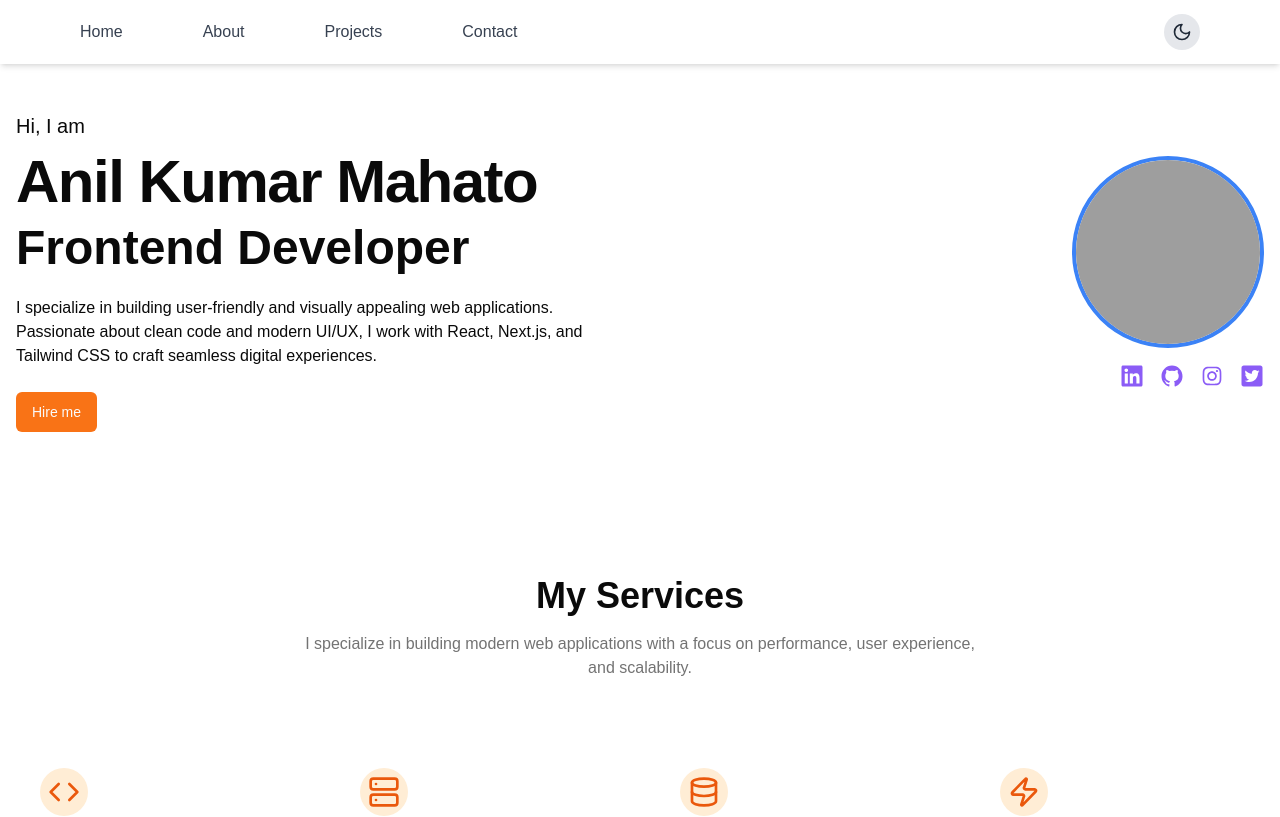
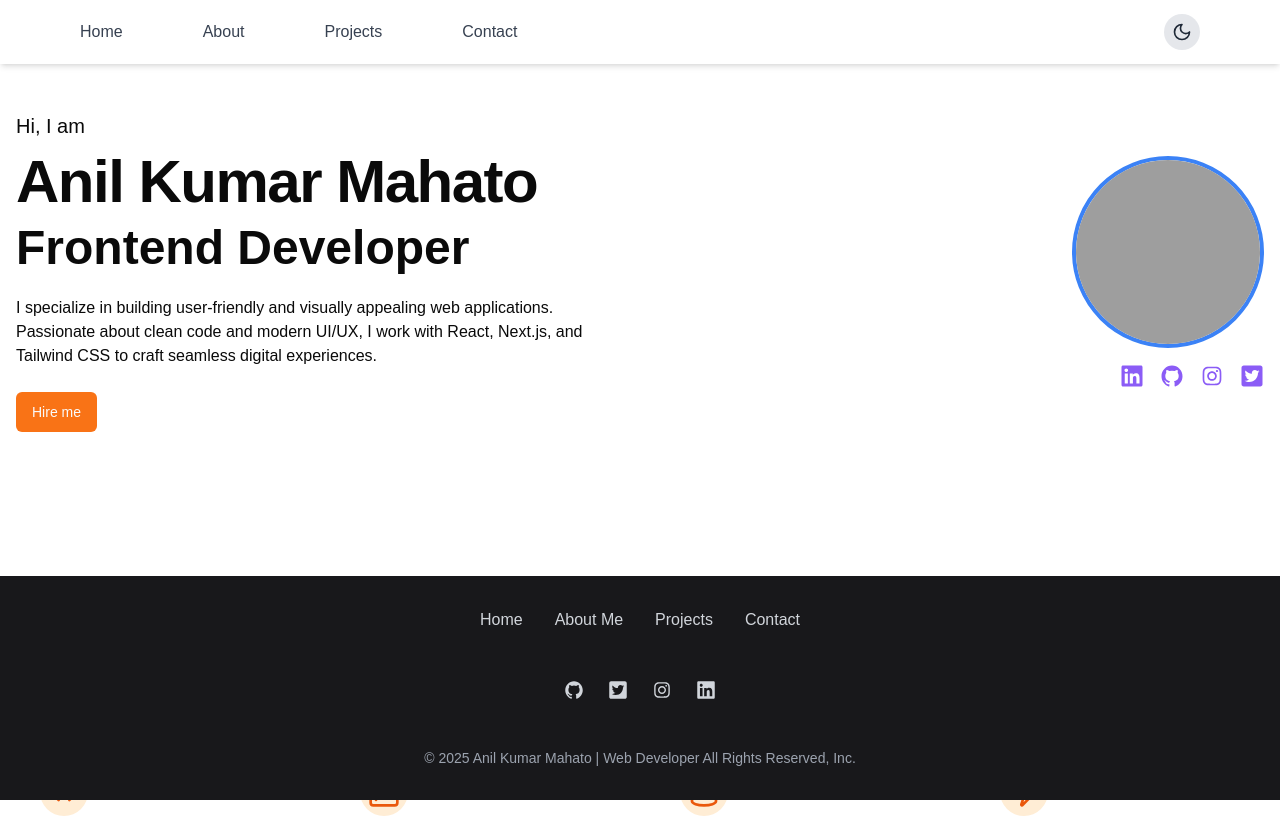
Before and after one commit to anil487/anilportfolio, a Next.js app: page / in a window 1280 px wide. Shown: the top 817 px of the page. Built offline with nearby package versions, Linux system fonts and the light colour scheme; grey boxes are pictures that could not be loaded.

Commit message:
fixednavbar

```diff
--- a/src/app/components/footer.tsx
+++ b/src/app/components/footer.tsx
@@ -22,7 +22,7 @@
 
 export default function Footer() {
   return (
-    <footer className="w-full bg-zinc-900 text-white py-8">
+    <footer className="sticky bottom-0 w-full bg-zinc-900 text-white py-8">
       <div className="container mx-auto px-4 flex flex-col items-center gap-8">
 
         {/* Navigation */}
--- a/src/app/layout.tsx
+++ b/src/app/layout.tsx
@@ -1,6 +1,8 @@
 import type { Metadata } from "next";
 import { Geist, Geist_Mono } from "next/font/google";
 import "./globals.css";
+import { Header } from "./components/header";
+import Footer from "./components/footer";
 
 const geistSans = Geist({
   variable: "--font-geist-sans",
@@ -42,7 +44,9 @@
       <body
         className={`${geistSans.variable} ${geistMono.variable} antialiased`}
       >
+        <Header />
         {children}
+        <Footer />
       </body>
     </html>
   );
--- a/src/app/page.tsx
+++ b/src/app/page.tsx
@@ -1,5 +1,4 @@
-import Footer from "./components/footer";
-import { Header } from "./components/header";
+
 import Hero from "./components/hero";
 import ProjectShowcase from "./components/projectcard";
 import Services from "./components/servicescard";
@@ -7,11 +6,11 @@
 export default function Home() {
   return (
    <>
-   <Header />
+
    <Hero />
    <Services />
    <ProjectShowcase />
-   <Footer />
+
    </>
   );
 }
```
